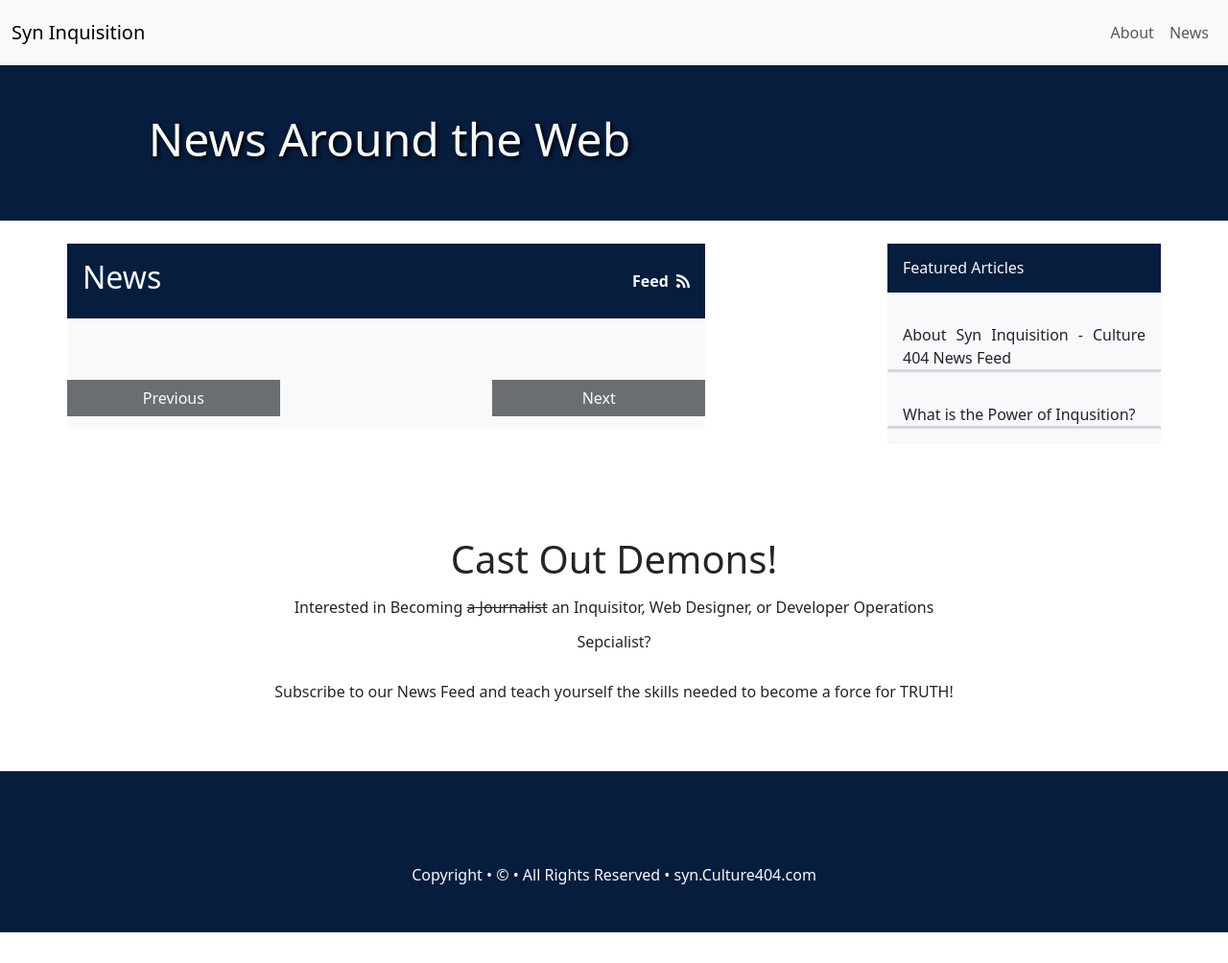
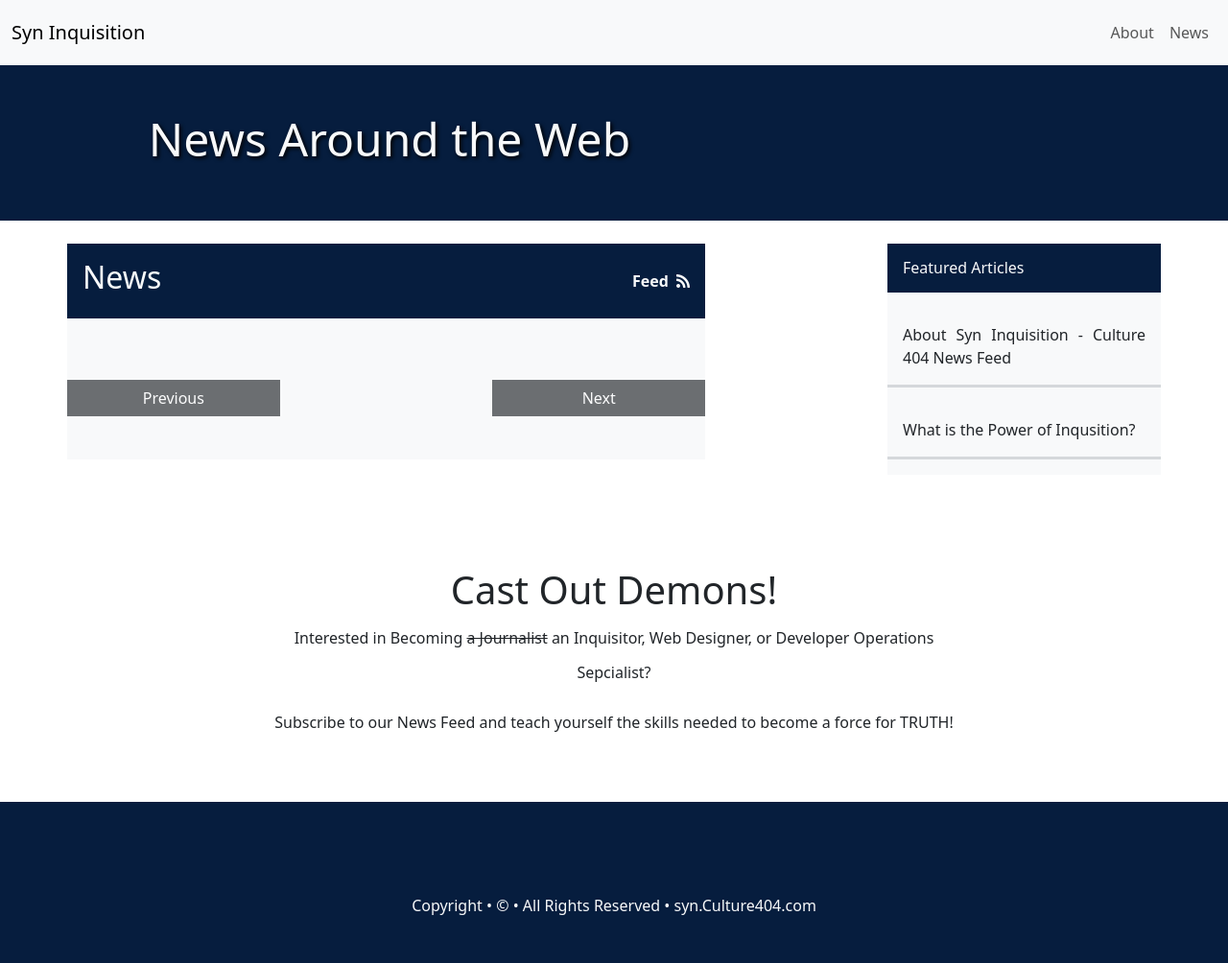
Before and after one commit to Culture-404/Syn_Inquisition, a Jekyll site: the page built from news/index.html, in a window 1280 px wide. Shown: the whole page at 96% size. Built offline with Jekyll 4.4.1, drawn with Linux system fonts in a browser that asks for light colours; the list of posts is cut into pages by our own code; before the commit the page ends 972 px from its top, so only the background shows below that.

Commit message:
consolidate padding

```diff
--- a/news/index.html
+++ b/news/index.html
@@ -112,7 +112,7 @@ title: "News Around the Web"
             {% else %}
             {% for item in library %}
             <div class="text-dark border-bottom border-3 border-secondary border-opacity-25 mb-3">
-                <h3 class="h6 mb-0 lh-base text-justify my-3 px-3">
+                <h3 class="h6 mb-0 lh-base text-justify p-3">
                     <a href="{{ item.url }}" class="link-dark link-offset-2 link-underline-opacity-0 link-underline-opacity-75-hover">{{ item.title }}</a>
                 </h3>
                 <!-- <h4 class="h6 black-50 text-end mb-5 border-bottom border-light border-3">{{ item.date | date: "%A, %B %d, %Y" }}</h4> -->
```
